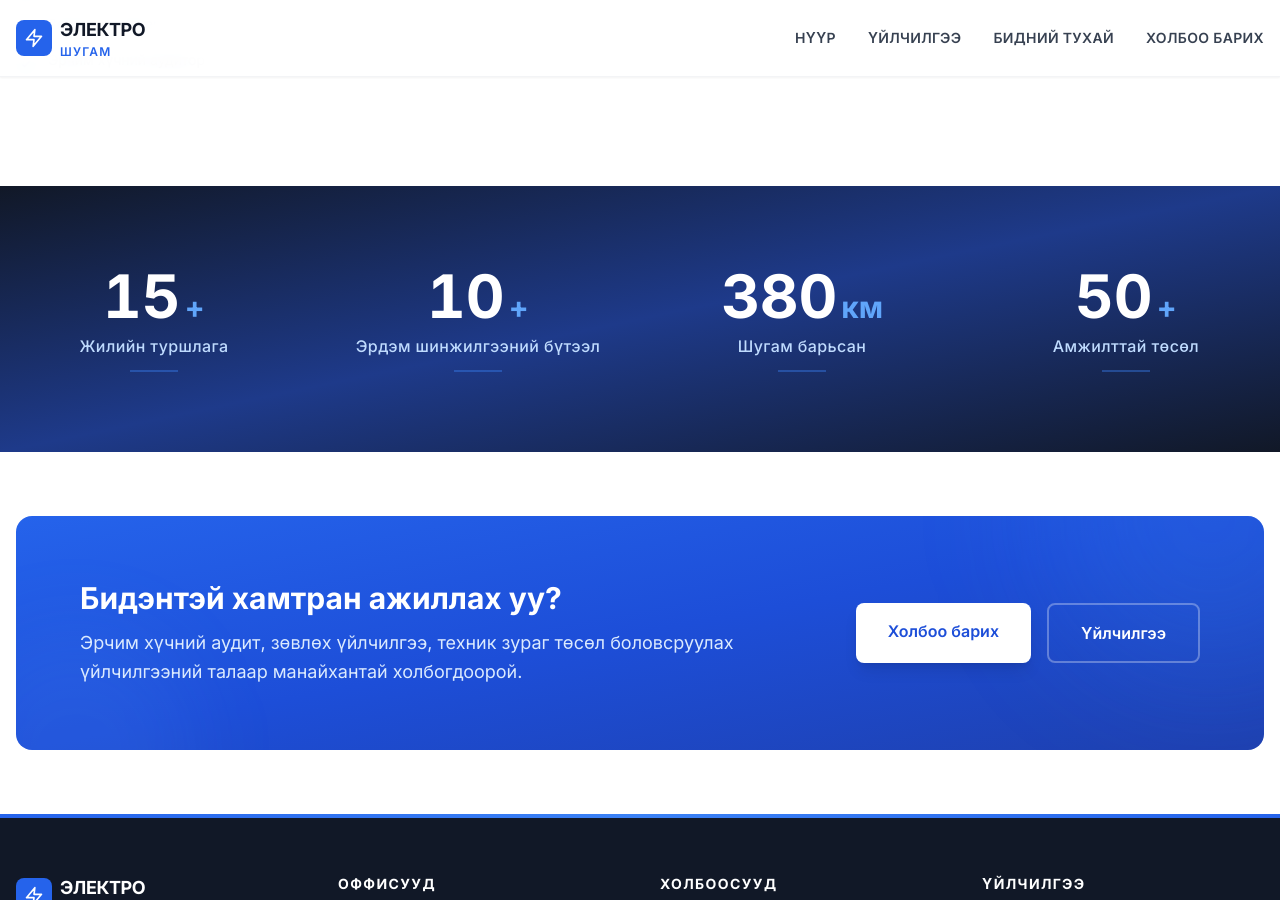
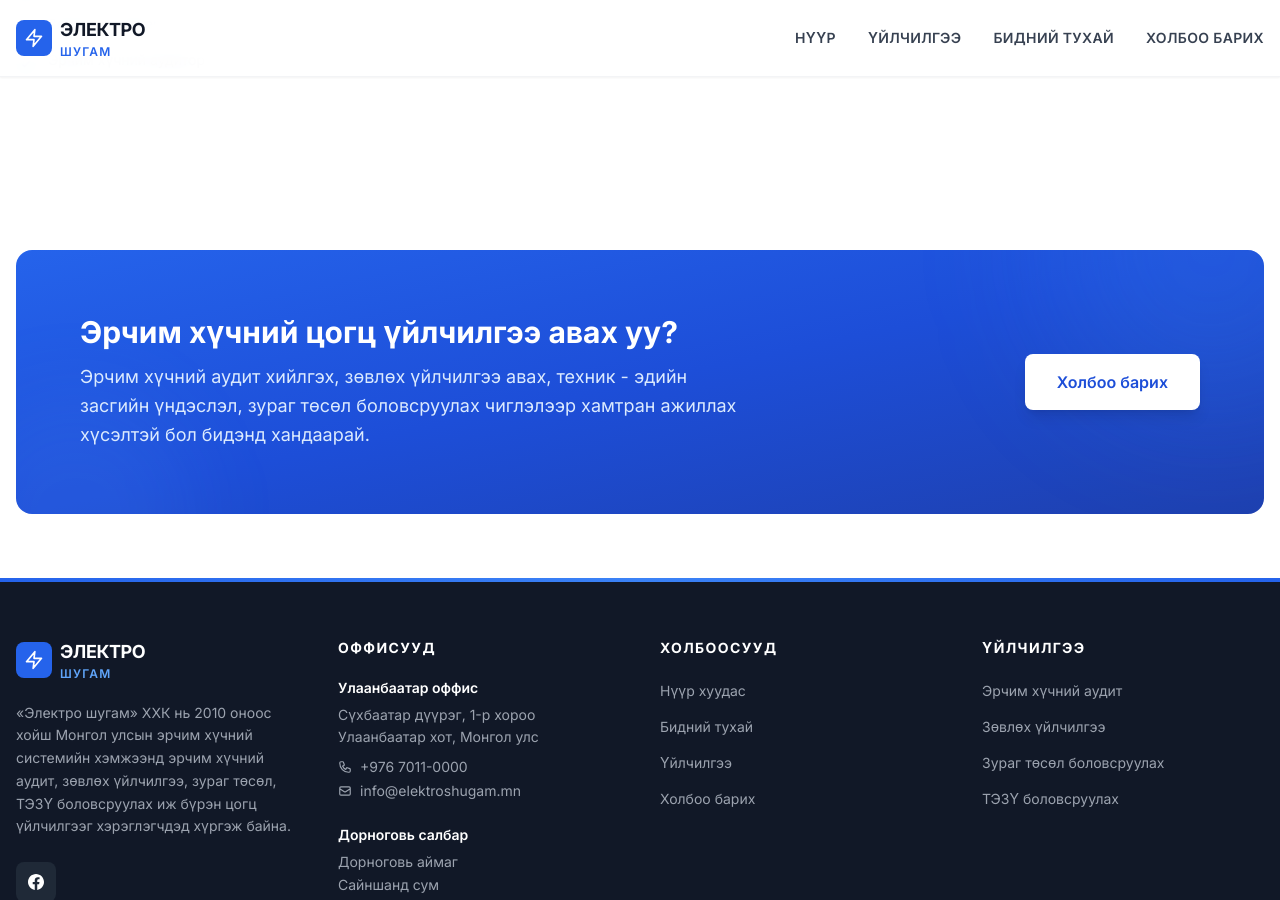
Before and after one commit to electroshugam/electroshugam_web_new, a Jekyll site: the page built from about.html, in a window 1280 px wide and 900 px high, scrolled down 4064 px. Built offline with Jekyll 4.4.1, drawn with Linux system fonts in a browser that asks for light colours; nearby versions of some CDN libraries.

Commit message:
fig update

```diff
--- a/about.html
+++ b/about.html
@@ -297,11 +297,12 @@ body_class: ""
         </div>
       </div>
     </div>
-  -->
   </div>
 </section>
+-->
 
 <!-- Block: Stats -->
+<!--
 <section class="relative py-20 overflow-hidden">
   <div class="absolute inset-0 bg-gradient-to-br from-gray-900 via-blue-900 to-gray-900"></div>
   <div class="container mx-auto px-4 relative z-10">
@@ -313,7 +314,7 @@ body_class: ""
     </div>
   </div>
 </section>
-
+-->
 <!-- Block: CTA -->
 <section class="py-16">
   <div class="container mx-auto px-4">
@@ -322,12 +323,11 @@ body_class: ""
       <div class="absolute bottom-0 left-0 w-60 h-60 bg-blue-400/10 rounded-full blur-2xl translate-y-1/2 -translate-x-1/4"></div>
       <div class="flex flex-col md:flex-row md:items-center md:justify-between gap-8 relative z-10">
         <div class="max-w-2xl">
-          <h2 class="text-2xl md:text-3xl font-bold text-white mb-3">Бидэнтэй хамтран ажиллах уу?</h2>
-          <p class="text-blue-100 text-lg leading-relaxed">Эрчим хүчний аудит, зөвлөх үйлчилгээ, техник зураг төсөл боловсруулах үйлчилгээний талаар манайхантай холбогдоорой.</p>
+          <h2 class="text-2xl md:text-3xl font-bold text-white mb-3">Эрчим хүчний цогц үйлчилгээ авах уу?</h2>
+          <p class="text-blue-100 text-lg leading-relaxed">Эрчим хүчний аудит хийлгэх, зөвлөх үйлчилгээ авах, техник - эдийн засгийн үндэслэл, зураг төсөл боловсруулах чиглэлээр хамтран ажиллах хүсэлтэй бол бидэнд хандаарай.</p>
         </div>
         <div class="flex flex-wrap gap-4">
           <a href="{{ '/contact/' | relative_url }}" class="px-8 py-4 bg-white text-blue-700 font-semibold rounded-lg hover:bg-blue-50 shadow-lg text-base transition-colors">Холбоо барих</a>
-          <a href="{{ '/services/' | relative_url }}" class="px-8 py-4 border-2 border-white/30 text-white font-semibold rounded-lg hover:bg-white/10 hover:border-white text-base transition-colors">Үйлчилгээ</a>
         </div>
       </div>
     </div>
--- a/services.html
+++ b/services.html
@@ -235,8 +235,8 @@ body_class: ""
       <div class="absolute bottom-0 left-0 w-60 h-60 bg-blue-400/10 rounded-full blur-2xl translate-y-1/2 -translate-x-1/4"></div>
       <div class="flex flex-col md:flex-row md:items-center md:justify-between gap-8 relative z-10">
         <div class="max-w-2xl">
-          <h2 class="text-2xl md:text-3xl font-bold text-white mb-3">Үйлчилгээний талаар лавлах уу?</h2>
-          <p class="text-blue-100 text-lg leading-relaxed">Таны бизнесийн хэрэгцээнд тохирсон эрчим хүчний шийдлийг санал болгоно. Манайхантай холбогдож дэлгэрэнгүй мэдээлэл аваарай.</p>
+          <h2 class="text-2xl md:text-3xl font-bold text-white mb-3">Эрчим хүчний цогц үйлчилгээ авах уу?</h2>
+          <p class="text-blue-100 text-lg leading-relaxed">Эрчим хүчний аудит хийлгэх, зөвлөх үйлчилгээ авах, техник - эдийн засгийн үндэслэл, зураг төсөл боловсруулах чиглэлээр хамтран ажиллах хүсэлтэй бол бидэнд хандаарай.</p>
         </div>
         <div class="flex flex-wrap gap-4">
           <a href="{{ '/contact/' | relative_url }}" class="px-8 py-4 bg-white text-blue-700 font-semibold rounded-lg hover:bg-blue-50 shadow-lg text-base transition-colors">Холбоо барих</a>
```
